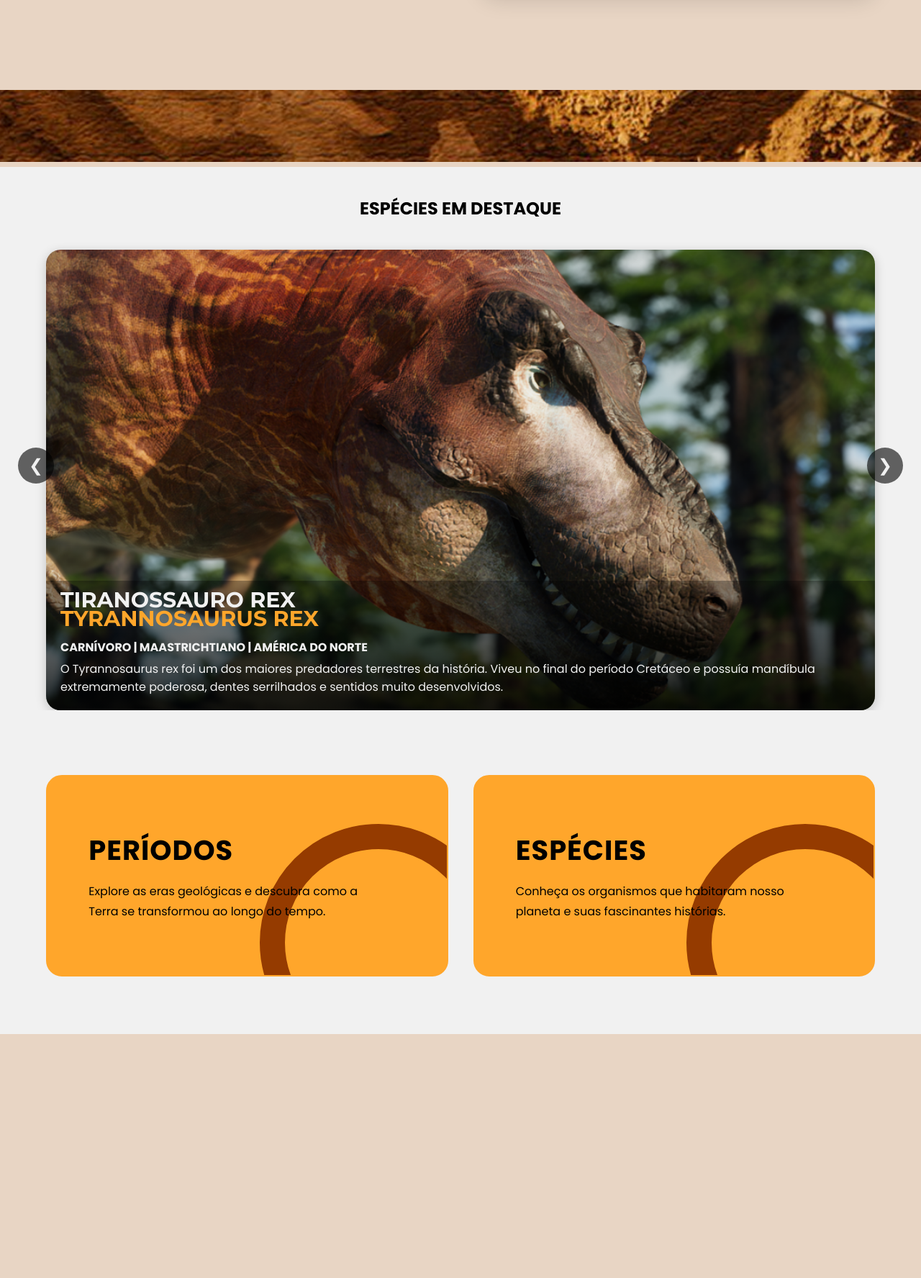
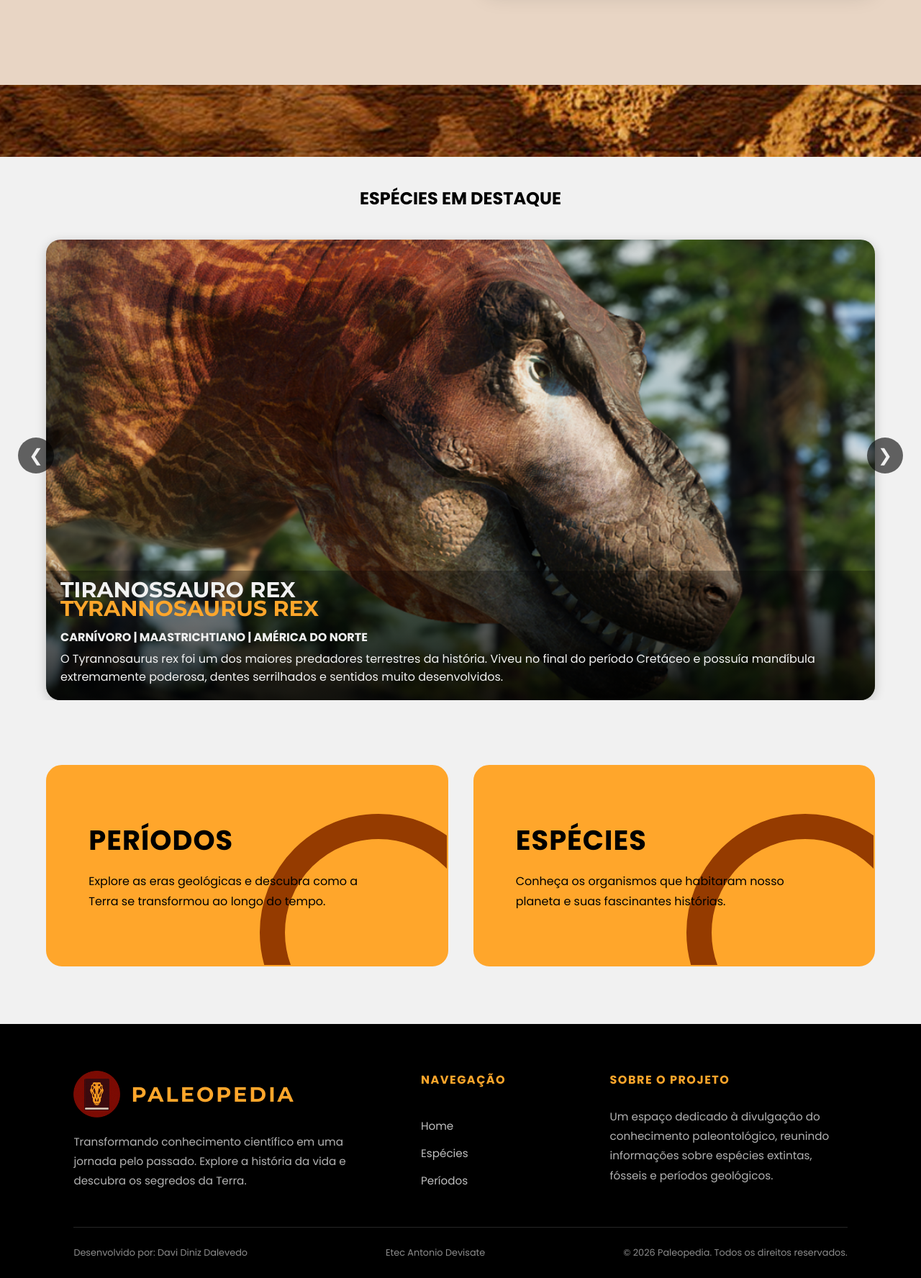
Before and after one commit to DinizDDD/PaleoPedia, a PHP site: page / in a window 1280 px wide. Shown: the part 3419-5195 px from the top of the page at 72% size. Before the commit the page ends 4856 px from the top, so only its background shows below. Run offline with PHP 8.4, Linux system fonts and the light colour scheme; data comes from the database, SQL or seed files in the repository.

Commit message:
Added the footer and fixed some errors

```diff
--- /dev/null
+++ b/assets/css/footer.css
@@ -0,0 +1,162 @@
+
+@import url('./variables.css');
+
+.footer {
+    background-color: var(--Preto);
+    color: var(--Bege);
+    padding: 65px 8% 25px;
+
+    .footer-main {
+        display: grid;
+        grid-template-columns: 1.5fr 0.7fr 1.2fr;
+        gap: 70px;
+        padding-bottom: 50px;
+    }
+
+    .footer-brand {
+        max-width: 420px;
+
+        .footer-logo {
+            display: inline-flex;
+            align-items: center;
+            gap: 15px;
+            margin-bottom: 20px;
+            color: var(--Laranja);
+            text-decoration: none;
+
+            img {
+                width: 65px;
+                height: 65px;
+                object-fit: contain;
+            }
+
+            span {
+                font-family: var(--font-secondary);
+                font-size: 1.8rem;
+                font-weight: 700;
+                letter-spacing: 3px;
+            }
+        }
+
+        p {
+            max-width: 400px;
+            color: rgba(255, 255, 255, 0.7);
+            font-size: 0.95rem;
+            line-height: 1.8;
+        }
+    }
+
+    .footer-navigation,
+    .footer-about {
+        h3 {
+            margin-bottom: 25px;
+            color: var(--Laranja);
+            font-size: 1rem;
+            letter-spacing: 1.5px;
+        }
+    }
+
+    .footer-navigation {
+        display: flex;
+        flex-direction: column;
+        align-items: flex-start;
+        gap: 15px;
+
+        a {
+            color: rgba(255, 255, 255, 0.75);
+            font-size: 0.95rem;
+            text-decoration: none;
+            transition: color 0.3s ease,
+                        transform 0.3s ease;
+
+            &:hover {
+                color: var(--Laranja);
+                transform: translateX(5px);
+            }
+        }
+    }
+
+    .footer-about {
+        p {
+            color: rgba(255, 255, 255, 0.7);
+            font-size: 0.95rem;
+            line-height: 1.8;
+        }
+    }
+
+    .footer-bottom {
+        display: flex;
+        flex-wrap: wrap;
+        align-items: center;
+        justify-content: space-between;
+        gap: 15px;
+        padding-top: 25px;
+        border-top: 1px solid rgba(255, 255, 255, 0.15);
+
+        p,
+        span {
+            color: rgba(255, 255, 255, 0.55);
+            font-size: 0.8rem;
+            line-height: 1.6;
+        }
+    }
+}
+
+@media (max-width: 900px) {
+    .footer {
+        padding: 50px 6% 25px;
+
+        .footer-main {
+            grid-template-columns: repeat(2, minmax(0, 1fr));
+            gap: 40px;
+        }
+
+        .footer-brand {
+            grid-column: 1 / -1;
+            max-width: 550px;
+        }
+    }
+}
+
+@media (max-width: 550px) {
+    .footer {
+        padding: 40px 7% 20px;
+
+        .footer-main {
+            grid-template-columns: 1fr;
+            gap: 35px;
+            padding-bottom: 35px;
+        }
+
+        .footer-brand {
+            grid-column: auto;
+
+            .footer-logo {
+                gap: 10px;
+
+                img {
+                    width: 55px;
+                    height: 55px;
+                }
+
+                span {
+                    font-size: 1.4rem;
+                    letter-spacing: 2px;
+                }
+            }
+        }
+
+        .footer-navigation,
+        .footer-about {
+            h3 {
+                margin-bottom: 18px;
+            }
+        }
+
+        .footer-bottom {
+            flex-direction: column;
+            align-items: flex-start;
+            gap: 8px;
+        }
+    }
+}
--- a/assets/css/home.css
+++ b/assets/css/home.css
@@ -89,6 +89,7 @@ body{
     color: var(--Preto);
 
     .separatio_img{
+        display: block;
         width:100%;
         height:100px;
         object-fit:cover;
--- a/includes/footer.php
+++ b/includes/footer.php
@@ -1,3 +1,47 @@
-<footer>
+<footer class="footer">
+    <div class="footer-main">
+        <div class="footer-brand">
+            <a href="index.php?page=home" class="footer-logo">
+                <img src="assets/images/logo.png" alt="Logo Paleopedia">
+                <span>PALEOPEDIA</span>
+            </a>
 
+            <p>
+                Transformando conhecimento científico em uma jornada pelo passado.
+                Explore a história da vida e descubra os segredos da Terra.
+            </p>
+        </div>
+
+        <div class="footer-navigation">
+            <h3>NAVEGAÇÃO</h3>
+
+            <a href="index.php?page=home">Home</a>
+            <a href="index.php?page=species">Espécies</a>
+            <a href="index.php?page=period">Períodos</a>
+        </div>
+
+        <div class="footer-about">
+            <h3>SOBRE O PROJETO</h3>
+
+            <p>
+                Um espaço dedicado à divulgação do conhecimento paleontológico,
+                reunindo informações sobre espécies extintas, fósseis e períodos
+                geológicos.
+            </p>
+        </div>
+    </div>
+
+    <div class="footer-bottom">
+        <p>
+            Desenvolvido por: Davi Diniz Dalevedo
+        </p>
+
+        <p>
+            Etec Antonio Devisate
+        </p>
+
+        <span>
+            © <?= date('Y'); ?> Paleopedia. Todos os direitos reservados.
+        </span>
+    </div>
 </footer>
--- a/index.php
+++ b/index.php
@@ -53,12 +53,13 @@
     <meta charset="UTF-8">
     <meta name="viewport" content="width=device-width, initial-scale=1.0">
     <title><?php echo $title; ?></title>
-<link rel="stylesheet" href="assets/css/variables.css?v=<?= time(); ?>">
+    <link rel="stylesheet" href="assets/css/variables.css?v=<?= time(); ?>">
     <link rel="stylesheet" href="assets/css/navbar.css?v=<?= time(); ?>">
     <link rel="stylesheet" href="assets/css/home.css?v=<?= time(); ?>">
     <link rel="stylesheet" href="assets/css/card.css?v=<?= time(); ?>">
     <link rel="stylesheet" href="assets/css/spotlight_banner.css?v=<?= time(); ?>">
     <link rel="stylesheet" href="assets/css/specie_info.css?v=<?= time(); ?>">
+    <link rel="stylesheet" href="assets/css/footer.css?v=<?= time(); ?>">
 </head>
 <body>
     <?php require 'includes/navbar.php';
@@ -82,6 +83,8 @@
         }
     ?>
 
+    <?php require 'includes/footer.php'; ?>
+
     <script src="assets/js/spotlight_banner.js"></script>
 </body>
 </html>
--- a/pages/home.php
+++ b/pages/home.php
@@ -84,15 +84,3 @@
         </div>
     </a>
 </section>
-
-<?php
-    switch ($page) {
-        case 'species':
-            include('pages/species.php');
-            break;
-
-        case 'period':
-            include('pages/period.php');
-            break;
-    }
-?>
```
